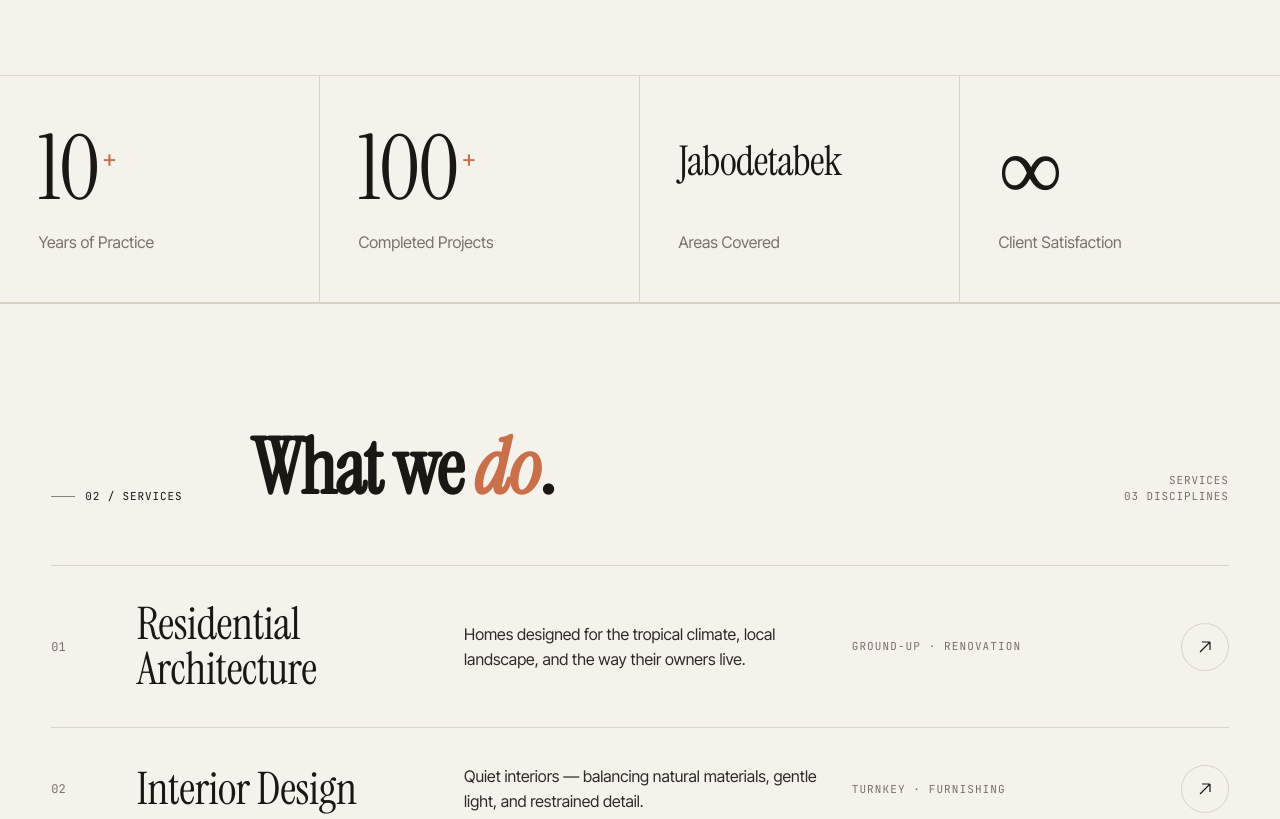
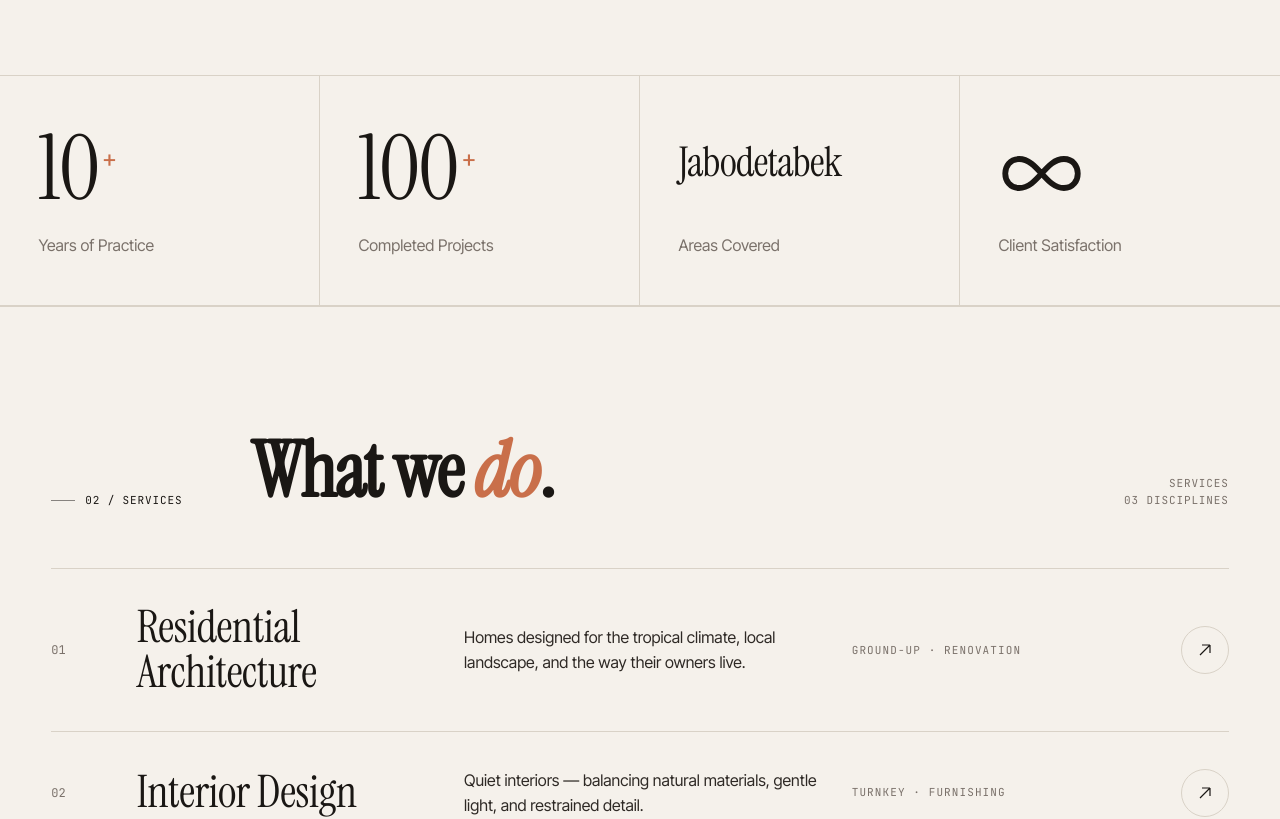
Before and after one commit to elvanrafif/RH-LANDING, a React (Vite) app: page / in a window 1280 px wide. Shown: the part 1820-2639 px from the top of the page. Built offline with nearby package versions, Linux system fonts and the light colour scheme; no server answers.

Commit message:
feat(stats): replace infinity font glyph with clean geometric vector SVG icon

```diff
--- a/src/components/Stats.css
+++ b/src/components/Stats.css
@@ -33,6 +33,13 @@
   color: var(--accent);
   margin-left: 4px;
 }
+.stat__infinity-icon {
+  width: clamp(64px, 6.8vw, 108px);
+  height: auto;
+  display: block;
+  stroke: currentColor;
+  margin-top: 6px;
+}
 .stat__label { color: var(--muted); margin-top: auto; }
 @media (max-width: 860px) {
   .stats { grid-template-columns: repeat(2, 1fr); }
--- a/src/components/Stats.tsx
+++ b/src/components/Stats.tsx
@@ -5,12 +5,28 @@ import { STATS } from '../data/projects';
 import { useCounter } from '../hooks/useCounter';
 import type { Stat } from '../types';
 
+const InfinityIcon: React.FC = () => (
+  <svg
+    className="stat__infinity-icon"
+    viewBox="0 0 24 24"
+    fill="none"
+    stroke="currentColor"
+    strokeWidth="1.6"
+    strokeLinecap="round"
+    strokeLinejoin="round"
+    aria-hidden="true"
+  >
+    <path d="M18.178 8c5.096 0 5.096 8 0 8-5.095 0-7.178-8-12.356-8-5.096 0-5.096 8 0 8 5.178 0 7.261-8 12.356-8Z" />
+  </svg>
+);
+
 const StatCell: React.FC<Stat> = ({ num, num_en, sup, label, en }) => {
   const { i18n } = useTranslation();
   const isEn = i18n.language === 'en';
   const rawTitle = isEn && num_en ? num_en : num;
+  const isInfinity = rawTitle === '∞' || rawTitle === 'infinity';
   const isNumeric = typeof rawTitle === 'number' || /^\d+/.test(String(rawTitle));
-  const isLongText = !isNumeric && String(rawTitle).length > 2;
+  const isLongText = !isNumeric && !isInfinity && String(rawTitle).length > 2;
   const [val, ref] = useCounter(isNumeric ? rawTitle : 0);
   const text = isEn ? en : label;
 
@@ -22,6 +38,8 @@ const StatCell: React.FC<Stat> = ({ num, num_en, sup, label, en }) => {
             {val}
             {sup && <span className="stat__num-sup">{sup}</span>}
           </>
+        ) : isInfinity ? (
+          <InfinityIcon />
         ) : (
           rawTitle
         )}
```
